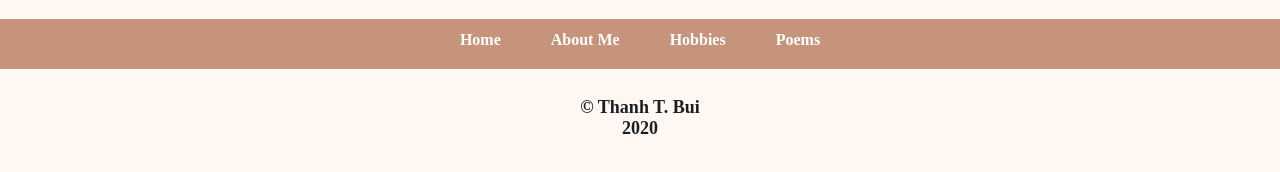
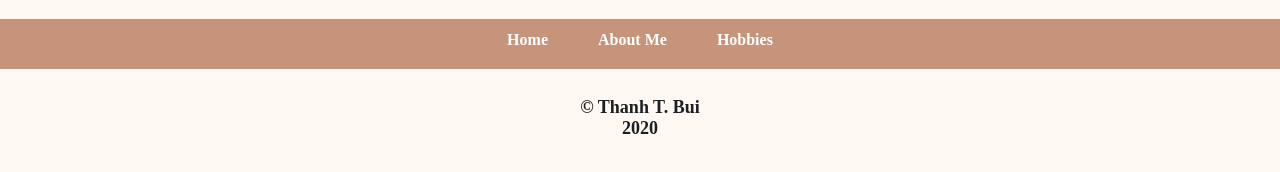
Before and after one commit to paws-and-relax/paws-and-relax.github.io, a plain HTML site: page about.html in a window 1280 px wide. Shown: the part 82-254 px from the top of the page. Drawn offline with Linux system fonts and the light colour scheme.

Commit message:
Update about.html

```diff
--- a/about.html
+++ b/about.html
@@ -27,7 +27,6 @@
         <a href="index.html">Home</a>
         <a href="about.html">About Me</a>
         <a href="paws_to_havefun.html">Hobbies</a>
-        <a> Poems </a>
     </div>
 
 
```
